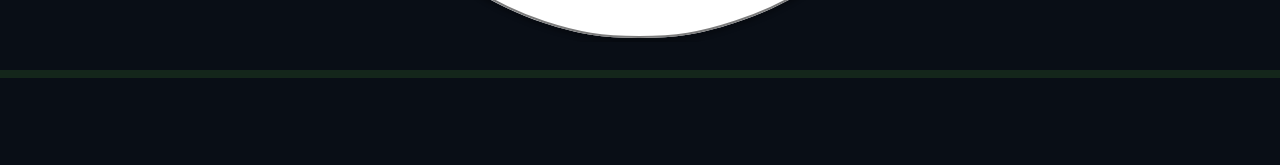
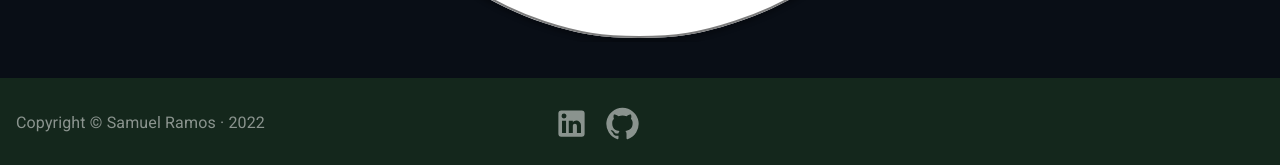
Before and after one commit to samuelrms/portifolio, a React (Create React App) app: page /home in a window 1280 px wide. Shown: the part 722-887 px from the top of the page. Before the commit the page ends 800 px from the top, so only its background shows below. Built offline with nearby package versions, Linux system fonts and the light colour scheme.

Commit message:
feat: refactor footer

```diff
--- a/src/app/shared/layouts/LayoutBasePage.tsx
+++ b/src/app/shared/layouts/LayoutBasePage.tsx
@@ -8,29 +8,31 @@ interface LayoutBasePageProps {
 
 export const LayoutBasePage: React.FC<LayoutBasePageProps> = ({ children }) => {
   return (
-    <Box
-      height="100%"
-      display="flex"
-      flexDirection="column"
-      maxWidth={"xl"}
-      m={"0 auto"}
-    >
-      <Box flex={1} overflow="auto">
-        <Box padding={3}>{children}</Box>
+    <>
+      <Box display="flex" flexDirection="column" maxWidth={"xl"} m={"0 auto"}>
+        <Box flex={1}>
+          <Box padding={3} minHeight={"100vh"}>
+            {children}
+          </Box>
+        </Box>
+      </Box>
+      <Stack p={0} width={"100vw"} bgcolor={"#72FF4F1A"}>
         <Stack
           sx={{
             paddingX: 2,
             paddingY: 1,
             justifyContent: "center",
             maxWidth: "xl",
+            width: "100%",
+            margin: "0 auto",
           }}
-          height={90}
-          bgcolor={"#72FF4F1A"}
+          height={"90px"}
         >
           <Stack
             flexDirection={"row"}
             width={"50%"}
             justifyContent={"space-between"}
+            alignItems={"center"}
           >
             <Typography color={"#FFFFFF80"}>
               Copyright © Samuel Ramos · 2022
@@ -59,7 +61,7 @@ export const LayoutBasePage: React.FC<LayoutBasePageProps> = ({ children }) => {
             </Stack>
           </Stack>
         </Stack>
-      </Box>
-    </Box>
+      </Stack>
+    </>
   );
 };
```
